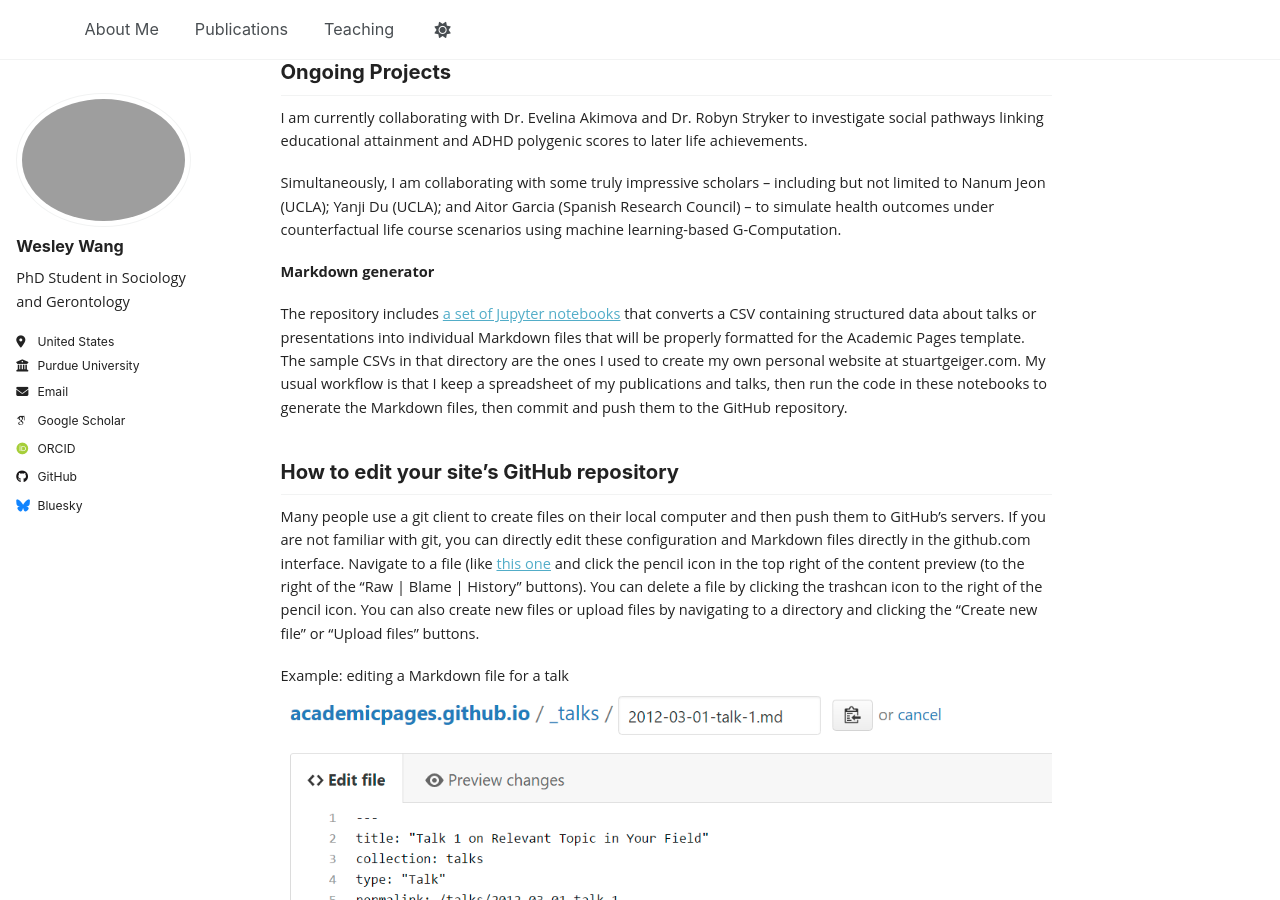
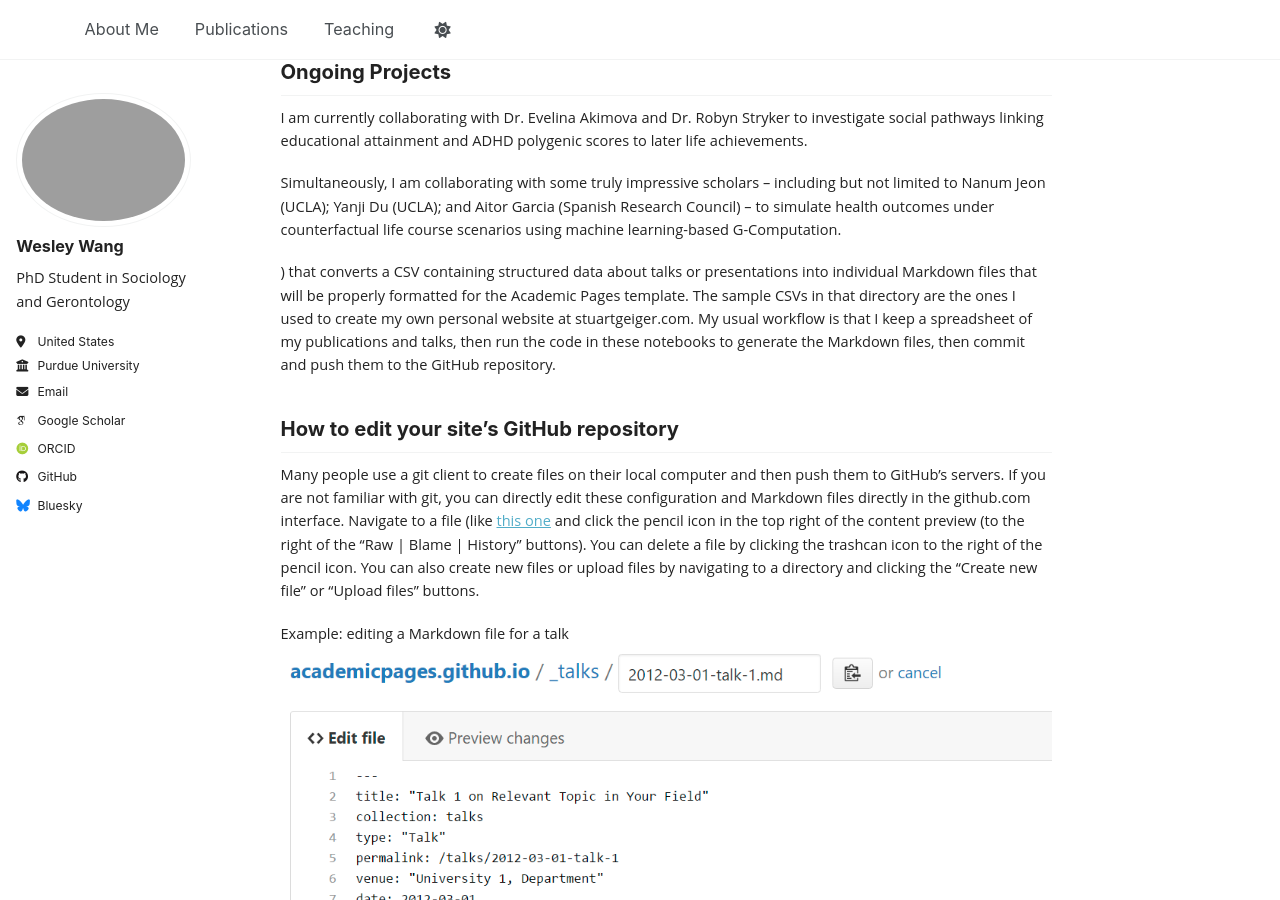
Before and after one commit to wesleywj/wesleywj.github.io, a Jekyll site: the page built from _pages/about.md, in a window 1280 px wide and 900 px high, scrolled down 375 px. Built offline with Jekyll 4.4.1, drawn with Linux system fonts in a browser that asks for light colours; some web fonts are replaced; a script that is not in the unit is left out.

Commit message:
Deleted unneeded content

```diff
--- a/_pages/about.md
+++ b/_pages/about.md
@@ -27,9 +27,7 @@ Simultaneously, I am collaborating with some truly impressive scholars -- includ
 
 
 
-**Markdown generator**
 
-The repository includes [a set of Jupyter notebooks](https://github.com/academicpages/academicpages.github.io/tree/master/markdown_generator
 ) that converts a CSV containing structured data about talks or presentations into individual Markdown files that will be properly formatted for the Academic Pages template. The sample CSVs in that directory are the ones I used to create my own personal website at stuartgeiger.com. My usual workflow is that I keep a spreadsheet of my publications and talks, then run the code in these notebooks to generate the Markdown files, then commit and push them to the GitHub repository.
 
 How to edit your site's GitHub repository
```
